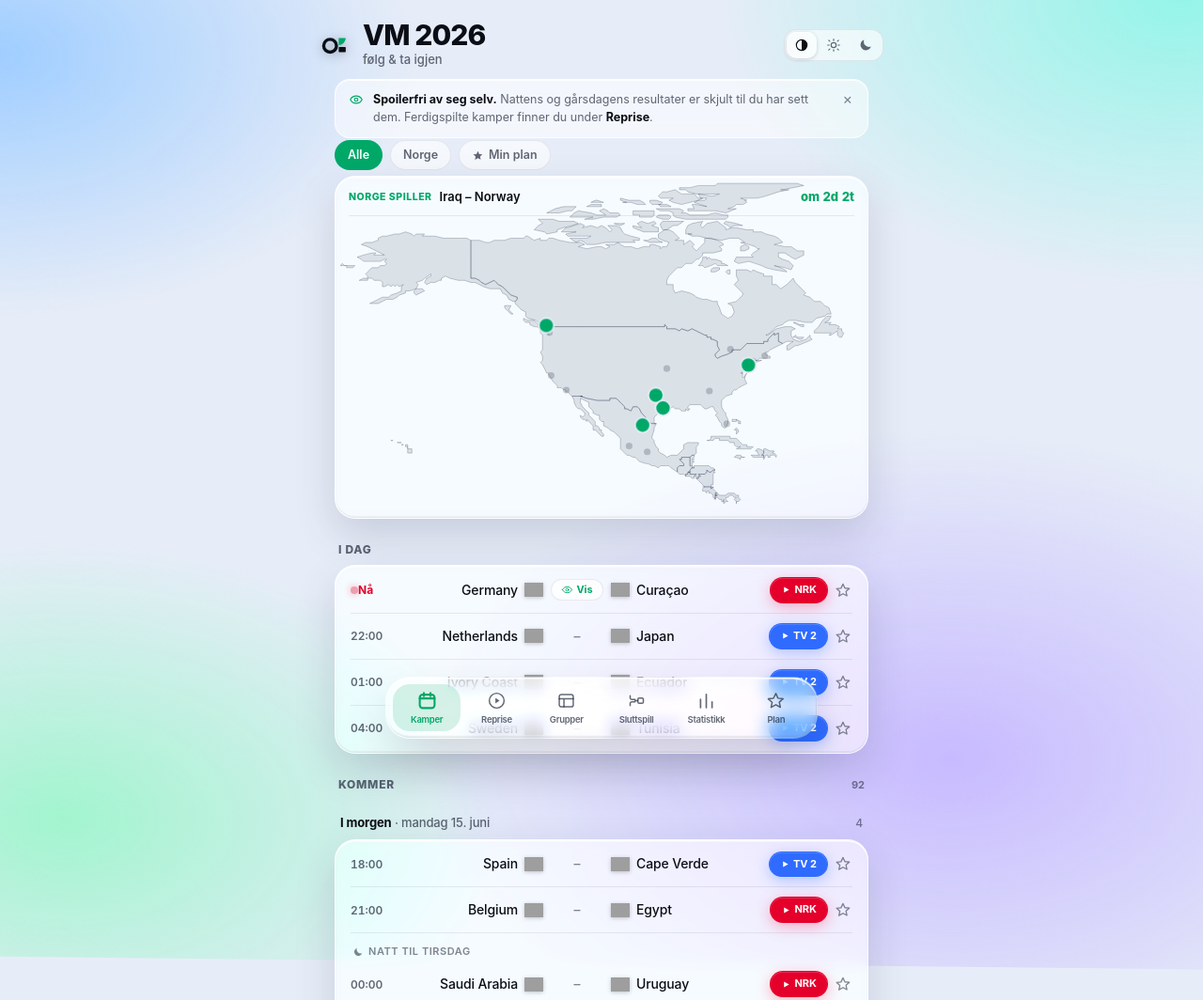
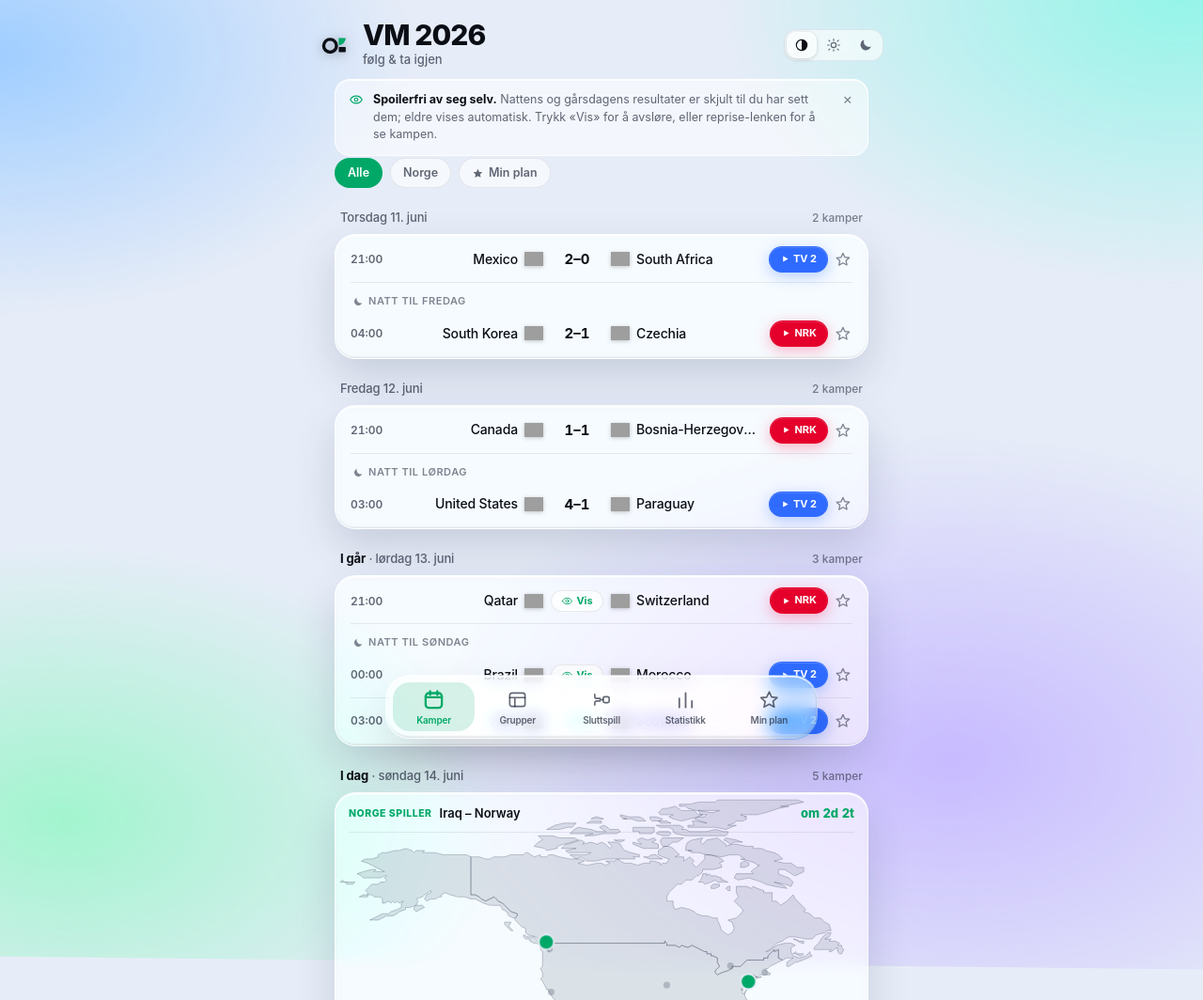
Before and after one commit to CHaerem/WorldCupSync, a website: page docs/index.html in a window 1280 px wide. Shown: the top 1064 px of the page at 94% size. Drawn offline with Linux system fonts and the light colour scheme; grey boxes are pictures that could not be loaded.

Commit message:
Merge replays back into one Kamper page (drop the Reprise tab)
Per feedback, everything lives on one page again: a single continuous day-by-day
list of all matches — finished ones carry their replay link inline (recent results
hidden behind "Vis", older shown), upcoming below. Compact hero (countdown + today's
map) sits with the day you land on; auto-scrolled to today so last night's replays
are just above. Back to 5 tabs.

Co-Authored-By: Claude Opus 4.8 (1M context) <noreply@anthropic.com>

```diff
--- a/docs/index.html
+++ b/docs/index.html
@@ -279,8 +279,8 @@
         padding: 7px 2px 5px; border-radius: 16px; color: var(--muted);
         position: relative; transition: color .2s ease;
       }
-      .tabbar button svg { width: 21px; height: 21px; flex: none; }
-      .tabbar button span { font-size: 9.5px; font-weight: 600; letter-spacing: -0.03em; white-space: nowrap; }
+      .tabbar button svg { width: 23px; height: 23px; flex: none; }
+      .tabbar button span { font-size: 10px; font-weight: 600; letter-spacing: -0.02em; white-space: nowrap; }
       .tabbar button::before {
         content: ""; position: absolute; inset: 0; border-radius: 18px; z-index: -1;
         background: var(--accent-soft); opacity: 0; transform: scale(0.85);
@@ -549,10 +549,6 @@
         <svg viewBox="0 0 24 24" fill="none" stroke="currentColor" stroke-width="1.7" stroke-linecap="round" stroke-linejoin="round"><rect x="3" y="4.7" width="18" height="16.3" rx="3.6"/><path d="M3 9.3h18M8 2.6v4M16 2.6v4"/></svg>
         <span>Kamper</span>
       </button>
-      <button data-view="replays">
-        <svg viewBox="0 0 24 24" fill="none" stroke="currentColor" stroke-width="1.7" stroke-linecap="round" stroke-linejoin="round"><circle cx="12" cy="12" r="9"/><path d="M10.4 8.6l5 3.4-5 3.4z" fill="currentColor" stroke="none"/></svg>
-        <span>Reprise</span>
-      </button>
       <button data-view="groups">
         <svg viewBox="0 0 24 24" fill="none" stroke="currentColor" stroke-width="1.7" stroke-linecap="round" stroke-linejoin="round"><rect x="3.5" y="4.5" width="17" height="15" rx="2.5"/><path d="M3.5 9.7h17M9.2 9.7v9.8"/></svg>
         <span>Grupper</span>
@@ -567,7 +563,7 @@
       </button>
       <button data-view="plan">
         <svg viewBox="0 0 24 24" fill="none" stroke="currentColor" stroke-width="1.7" stroke-linecap="round" stroke-linejoin="round"><path d="M12 3.2l2.6 5.8 6.3.6-4.7 4.2 1.3 6.2L12 17l-5.8 3.2 1.3-6.2-4.7-4.2 6.3-.6z"/></svg>
-        <span>Plan</span>
+        <span>Min&nbsp;plan</span>
       </button>
     </nav>
 
--- a/docs/js/app.js
+++ b/docs/js/app.js
@@ -167,12 +167,35 @@ const WDFULL = ["søndag","mandag","tirsdag","onsdag","torsdag","fredag","lørda
 const shiftDate = (iso, n) => { const d = new Date(iso + "T12:00:00Z"); d.setUTCDate(d.getUTCDate() + n); return d.toISOString().slice(0, 10); };
 const programDate = (m) => (parseInt(m.osloTime.slice(0, 2), 10) < 6 ? shiftDate(m.osloDate, -1) : m.osloDate);
 const relLabel = (iso) => { const t = todayOslo(); return iso === t ? "I dag" : iso === shiftDate(t, -1) ? "I går" : iso === shiftDate(t, 1) ? "I morgen" : null; };
-// group matches into day cards (with the "natt til ..." divider), newest-first optional
-function dayGroups(list, desc) {
+const resetBar = () => (Object.values(state.reveal).some((v) => v === true) ? `<div class="resetbar"><button class="reset" id="resetReveals" title="Tilbake til automatisk – skjuler alt du har vist">${ICON.reset} Skjul resultatene jeg har vist</button></div>` : "");
+const filterChips = () => { const chip = (k, l, ico) => `<button class="chip ${state.filter === k ? "on" : ""}" data-filter="${k}">${ico || ""}${l}</button>`; return `<div class="filters">${chip("all", "Alle")}${chip("no", "Norge")}${chip("plan", "Min plan", ICON.starOn)}</div>`; };
+const filterMatches = (list) => (state.filter === "no" ? list.filter(isNO) : state.filter === "plan" ? list.filter((m) => state.plan.has(m.id)) : list);
+// compact hero: live next-match countdown + today's stadium map
+function heroCard(today) {
+  const hot = new Set(state.matches.filter((m) => programDate(m) === today).map((m) => m.venue));
+  const nm = nextMatch();
+  const cd = nm ? `<div class="countdown" data-kickoff="${nm.date}"><span class="cd-l">${isNO(nm) ? "Norge spiller" : "Neste kamp"}</span><span class="cd-m">${esc(nm.home?.name || "TBD")} – ${esc(nm.away?.name || "TBD")}</span><span class="cd-time">…</span></div>` : "";
+  return `<section class="card hero">${cd}${naMapSVG(hot)}</section>`;
+}
+
+// Kamper — ONE continuous day-by-day list of every match (played + upcoming) on the
+// same page. Finished matches carry their replay link inline; recent results stay
+// hidden behind "Vis". A compact hero (countdown + today's map) sits with the day you
+// land on; auto-scrolled to today so last night's replays sit just above.
+function viewSchedule() {
+  const today = todayOslo();
+  const hint = state.hintSeen ? "" : `<div class="hint">${ICON.eye}<div><b>Spoilerfri av seg selv.</b> Nattens og gårsdagens resultater er skjult til du har sett dem; eldre vises automatisk. Trykk «Vis» for å avsløre, eller reprise-lenken for å se kampen.</div><button class="x" id="hintClose" aria-label="Lukk">×</button></div>`;
+  const matches = filterMatches(state.matches);
+  if (!matches.length) {
+    const msg = state.filter === "plan" ? "Ingen kamper i planen ennå." : state.filter === "no" ? "Ingen Norge-kamper funnet." : "Ingen kamper.";
+    return hint + filterChips() + `<div class="empty">${msg}</div>`;
+  }
   const byDay = {}, order = [];
-  for (const m of list) { const p = programDate(m); if (!byDay[p]) { byDay[p] = []; order.push(p); } byDay[p].push(m); }
-  order.sort(); if (desc) order.reverse();
-  return order.map((p) => {
+  for (const m of matches) { const p = programDate(m); if (!byDay[p]) { byDay[p] = []; order.push(p); } byDay[p].push(m); }
+  order.sort();
+  const anchor = order.find((p) => p >= today) || order[order.length - 1]; // land on today (or next)
+
+  const days = order.map((p) => {
     const ms = byDay[p].sort((a, b) => new Date(a.date) - new Date(b.date));
     const f = fmtDay(p), rel = relLabel(p);
     const lbl = rel ? `<b>${rel}</b> · ${f.label.toLowerCase()}` : f.label;
@@ -181,47 +204,12 @@ function dayGroups(list, desc) {
       if (!night && parseInt(m.osloTime.slice(0, 2), 10) < 6) { rows += `<div class="night">${ICON.moon} natt til ${WDFULL[new Date(m.osloDate + "T12:00:00Z").getUTCDay()]}</div>`; night = true; }
       rows += matchRow(m);
     }
-    return `<div class="day-head"><span class="dl">${lbl}</span><span class="dcount">${ms.length}</span></div><section class="card group">${rows}</section>`;
+    const isA = p === anchor;
+    const head = `<div class="day-head"${isA ? ' id="anchor"' : ""}><span class="dl">${lbl}</span><span class="dcount">${ms.length} ${ms.length === 1 ? "kamp" : "kamper"}</span></div>`;
+    return head + (isA ? heroCard(today) : "") + `<section class="card group">${rows}</section>`;
   }).join("");
-}
-const sectionHead = (title, n, cls) => `<div class="section-head${cls ? " " + cls : ""}"><span>${title}</span>${n ? `<span class="sc-n">${n}</span>` : ""}</div>`;
-const resetBar = () => (Object.values(state.reveal).some((v) => v === true) ? `<div class="resetbar"><button class="reset" id="resetReveals" title="Tilbake til automatisk – skjuler alt du har vist">${ICON.reset} Skjul resultatene jeg har vist</button></div>` : "");
-const filterChips = () => { const chip = (k, l, ico) => `<button class="chip ${state.filter === k ? "on" : ""}" data-filter="${k}">${ico || ""}${l}</button>`; return `<div class="filters">${chip("all", "Alle")}${chip("no", "Norge")}${chip("plan", "Min plan", ICON.starOn)}</div>`; };
-const filterMatches = (list) => (state.filter === "no" ? list.filter(isNO) : state.filter === "plan" ? list.filter((m) => state.plan.has(m.id)) : list);
 
-// Kamper = what's coming (upcoming + live + today). Finished matches live in Reprise.
-function viewSchedule() {
-  const today = todayOslo();
-  const hint = state.hintSeen ? "" : `<div class="hint">${ICON.eye}<div><b>Spoilerfri av seg selv.</b> Nattens og gårsdagens resultater er skjult til du har sett dem. Ferdigspilte kamper finner du under <b>Reprise</b>.</div><button class="x" id="hintClose" aria-label="Lukk">×</button></div>`;
-  const matches = filterMatches(state.matches);
-
-  const todayList = [], coming = [];
-  for (const m of matches) {
-    if (m.completed) continue; // finished → Reprise tab
-    if (m.state === "in" || programDate(m) <= today) todayList.push(m);
-    else coming.push(m);
-  }
-  const byDate = (a, b) => new Date(a.date) - new Date(b.date);
-  todayList.sort(byDate);
-
-  // compact hero: live next-match countdown + today's stadium map
-  const hot = new Set(state.matches.filter((m) => programDate(m) === today).map((m) => m.venue));
-  const nm = nextMatch();
-  const cd = nm ? `<div class="countdown" data-kickoff="${nm.date}"><span class="cd-l">${isNO(nm) ? "Norge spiller" : "Neste kamp"}</span><span class="cd-m">${esc(nm.home?.name || "TBD")} – ${esc(nm.away?.name || "TBD")}</span><span class="cd-time">…</span></div>` : "";
-  const hero = `<section class="card hero">${cd}${naMapSVG(hot)}</section>`;
-
-  let h = hint + filterChips() + resetBar() + hero;
-  if (todayList.length) h += sectionHead("I dag") + `<section class="card group">${todayList.map((m) => matchRow(m)).join("")}</section>`;
-  if (coming.length) h += sectionHead("Kommer", coming.length) + dayGroups(coming, false);
-  if (!todayList.length && !coming.length) h += `<div class="empty">${state.filter === "no" ? "Ingen kommende Norge-kamper." : state.filter === "plan" ? "Ingen kommende kamper i planen." : "Ingen kommende kamper."}</div>`;
-  return h;
-}
-
-// Reprise = every finished match, newest first, with a direct replay link
-function viewReplays() {
-  let done = filterMatches(state.matches.filter((m) => m.completed));
-  if (!done.length) return filterChips() + `<div class="empty">Ingen ferdigspilte kamper å se reprise av ennå.</div>`;
-  return filterChips() + resetBar() + dayGroups(done, true);
+  return hint + filterChips() + resetBar() + days;
 }
 
 function viewPlan() {
@@ -479,7 +467,7 @@ function render() {
     else if (ae.dataset.filter) refocus = `[data-filter="${ae.dataset.filter}"]`;
     else if (ae.dataset.stab) refocus = `[data-stab="${ae.dataset.stab}"]`;
   }
-  const body = { schedule: viewSchedule, replays: viewReplays, groups: viewGroups, bracket: viewBracket, stats: viewStats, plan: viewPlan }[state.view]();
+  const body = { schedule: viewSchedule, groups: viewGroups, bracket: viewBracket, stats: viewStats, plan: viewPlan }[state.view]();
   app.innerHTML = body;
   if (refocus) { const el = app.querySelector(refocus); if (el) el.focus(); }
   state.justRevealed = state.justStarred = null; // pops are one-shot
```
